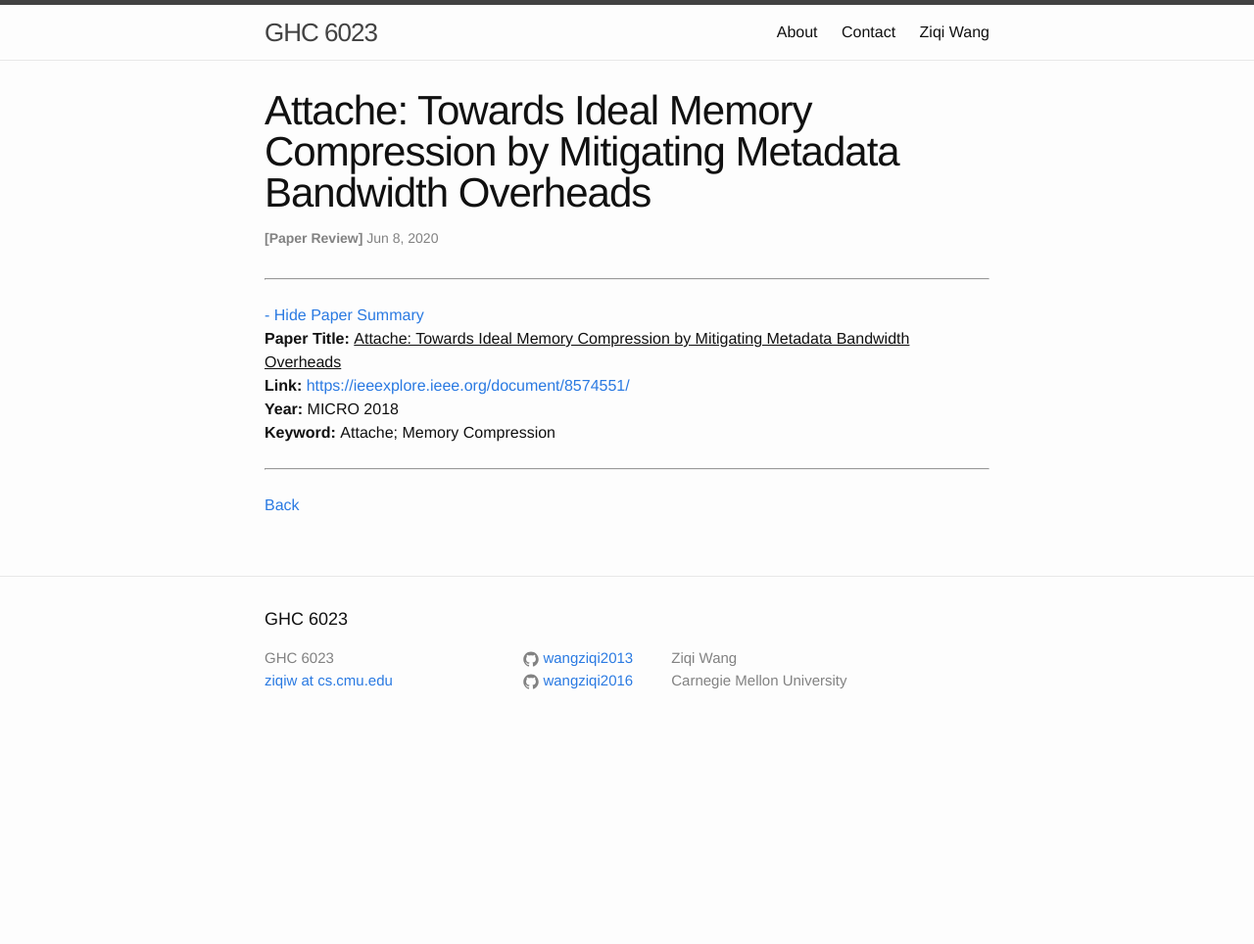
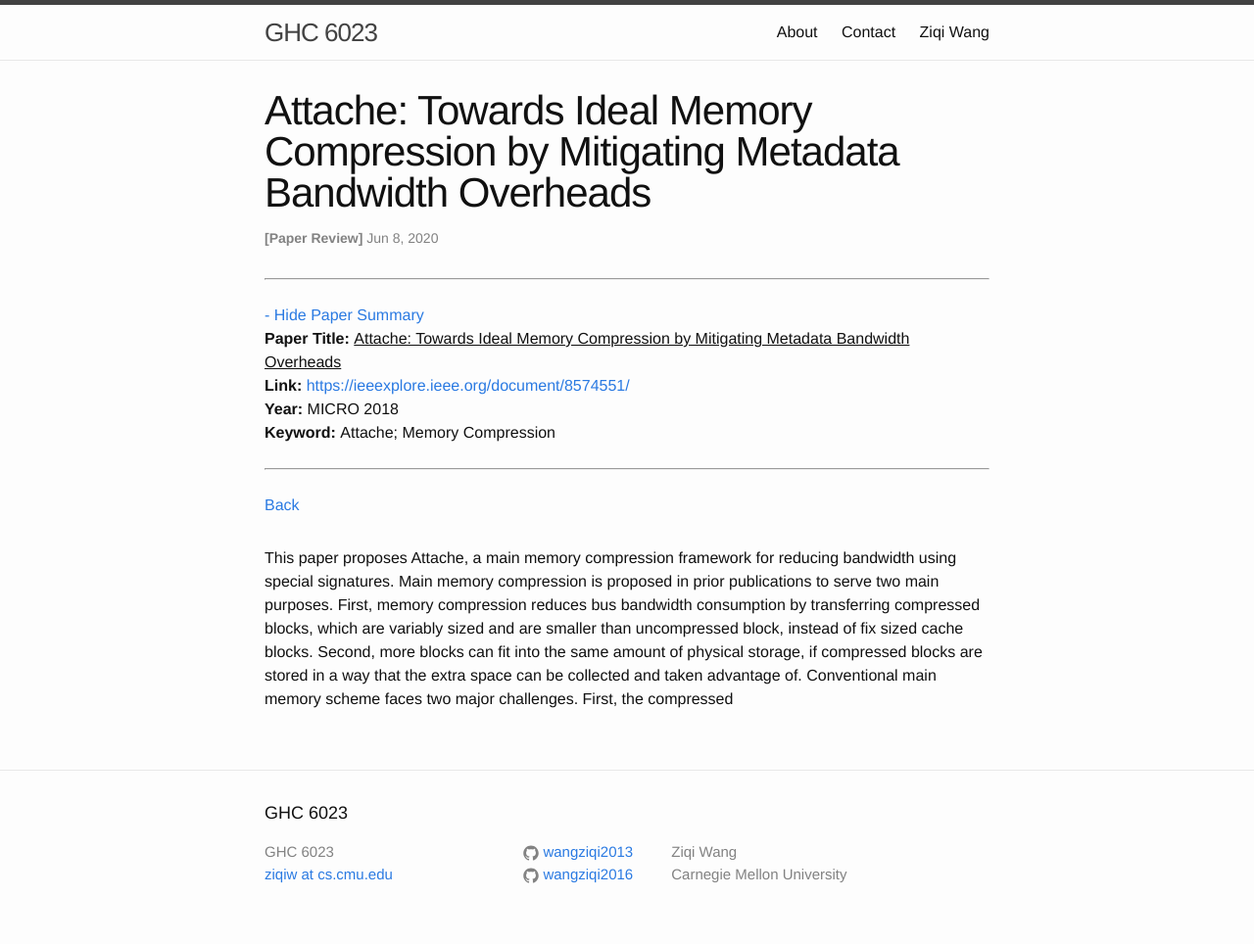
Before and after one commit to wangziqi2013/wangziqi2013.github.io, a Jekyll site: the page built from _posts/2020-06-08-attache.markdown, in a window 1280 px wide. Shown: the whole page at 98% size. Built offline with Jekyll 4.4.1, drawn with Linux system fonts in a browser that asks for light colours; before the commit the page ends 900 px from its top, so only the background shows below that.

Commit message:
Adding mem compression

```diff
--- a/_posts/2020-06-08-attache.markdown
+++ b/_posts/2020-06-08-attache.markdown
@@ -12,3 +12,10 @@ htm_cd:
 htm_cr:
 version_mgmt:
 ---
+
+This paper proposes Attache, a main memory compression framework for reducing bandwidth using special signatures.
+Main memory compression is proposed in prior publications to serve two main purposes. First, memory compression
+reduces bus bandwidth consumption by transferring compressed blocks, which are variably sized and are smaller than
+uncompressed block, instead of fix sized cache blocks. Second, more blocks can fit into the same amount of physical
+storage, if compressed blocks are stored in a way that the extra space can be collected and taken advantage of.
+Conventional main memory scheme faces two major challenges. First, the compressed
```
